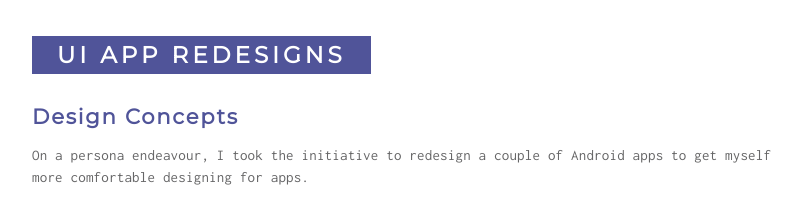
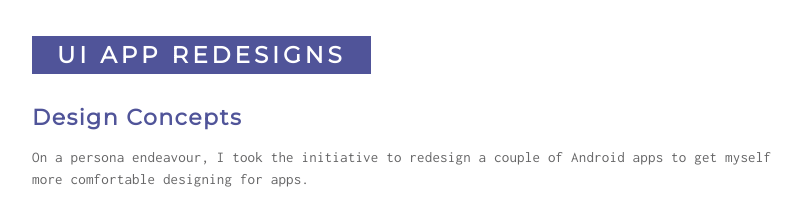
Before and after one commit to priswongys/priswongys.github.io, a PHP site: page /ui.html in a window 1280 px wide. Shown: the part 353-556 px from the top of the page, without its empty margins (212-1014 px from the left). Run offline with PHP 8.4, Linux system fonts and the light colour scheme.

Commit message:
Even More Text Style Changes

```diff
--- a/styles/styles.css
+++ b/styles/styles.css
@@ -148,10 +148,8 @@
 h4 {
 	font-family: 'Montserrat', sans-serif;
 	color: #505499;
-	font-size: 21px;
-	letter-spacing: 1.85px;
-/*	text-transform: uppercase;*/
-	font-weight: 600;
+	font-size: 22px;
+	letter-spacing: 1.5px;
 	margin: 45px 0 0 auto;
 }
 
@@ -167,9 +165,8 @@
 	font-family: 'Montserrat', sans-serif;
 	font-size: 14px;
 	letter-spacing: 0.25px;
-	font-weight: 600;
-	line-height: 1.55rem;
-	color: #333;
+	line-height: 1.45rem;
+	color: #555;
 }
 
 
```
